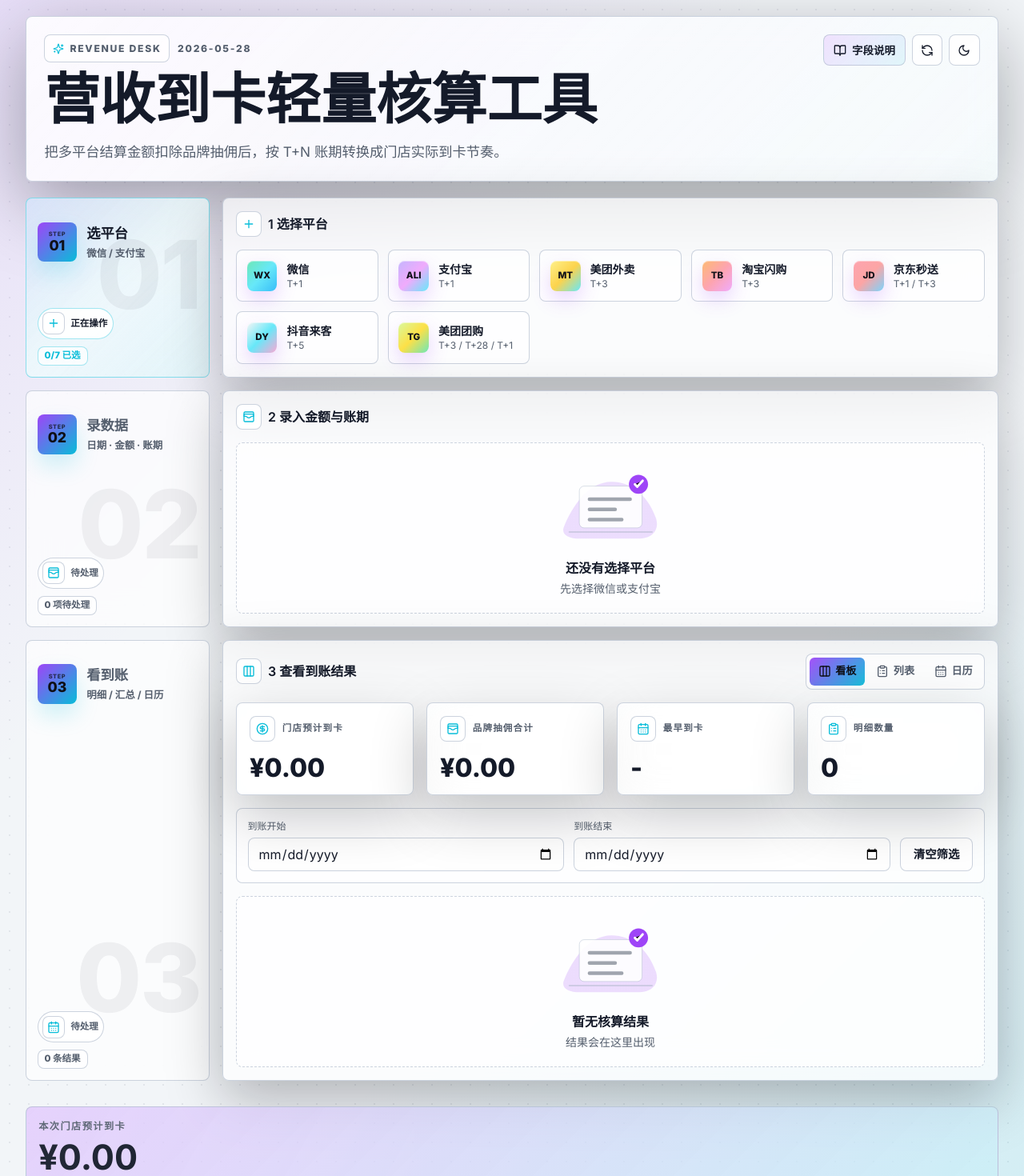
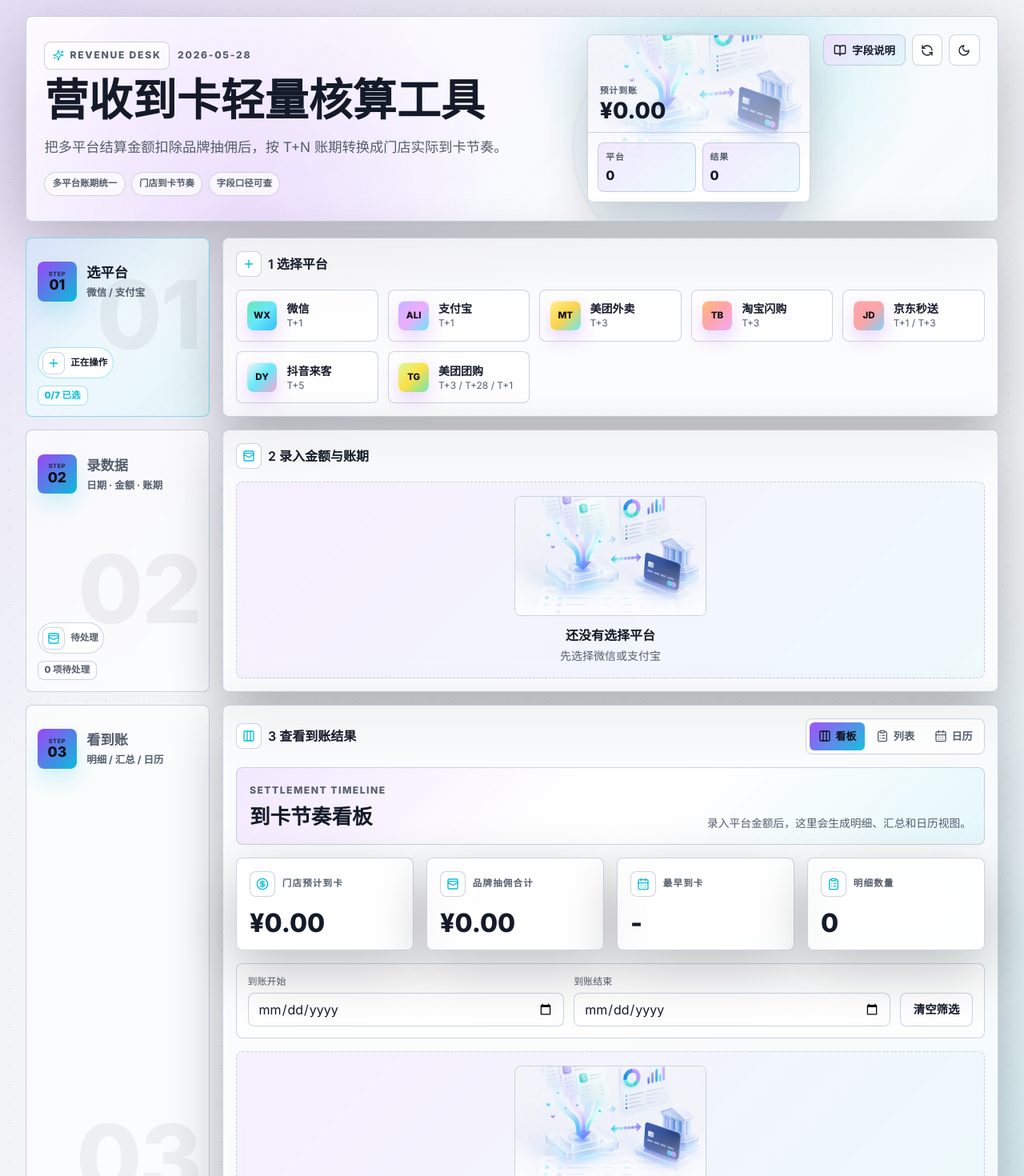
Before and after one commit to FleeHeart/revenue-to-card, a React (Vite) app: page / in a window 1280 px wide. Shown: the top 1470 px of the page at 80% size. Built offline with nearby package versions, Linux system fonts and the light colour scheme.

Commit message:
Polish revenue tool dashboard visuals

```diff
--- a/src/App.tsx
+++ b/src/App.tsx
@@ -22,6 +22,7 @@
 import type { ReactNode } from "react";
 import { useEffect, useMemo, useRef, useState } from "react";
 import { trackEvent } from "./analytics";
+import settlementEmptyState from "./assets/settlement-empty-state.webp";
 import { fieldDefinitions, type FieldDefinition } from "./fieldDefinitions";
 
 type PlatformId = "wechat" | "alipay" | "meituanTakeout" | "taobaoFlash" | "jdInstant" | "douyinLocal" | "meituanGroup";
@@ -233,20 +234,9 @@
 
 function EmptyIllustration() {
   return (
-    <svg viewBox="0 0 220 150" role="img" aria-label="空状态插画" className="mx-auto h-28 w-full max-w-[220px]">
-      <defs>
-        <linearGradient id="emptyGradient" x1="35" x2="178" y1="22" y2="128">
-          <stop stopColor="hsl(var(--accent-a))" />
-          <stop offset="1" stopColor="hsl(var(--accent-b))" />
-        </linearGradient>
-      </defs>
-      <path d="M33 111c20-45 45-72 78-73 31-1 61 21 75 60 7 20-6 35-28 35H59c-21 0-33-8-26-22Z" fill="url(#emptyGradient)" opacity=".18" />
-      <rect x="58" y="45" width="105" height="70" rx="8" fill="hsl(var(--surface-strong))" stroke="hsl(var(--border))" />
-      <path d="M75 67h68M75 84h43M75 101h54" stroke="hsl(var(--muted))" strokeWidth="6" strokeLinecap="round" opacity=".55" />
-      <circle cx="157" cy="42" r="16" fill="url(#emptyGradient)" />
-      <path d="m151 42 4 4 9-10" stroke="white" strokeWidth="4" strokeLinecap="round" strokeLinejoin="round" />
-      <path d="M41 122h139" stroke="hsl(var(--border))" strokeWidth="2" strokeLinecap="round" />
-    </svg>
+    <div className="empty-illustration-wrap" aria-hidden="true">
+      <img src={settlementEmptyState} alt="" />
+    </div>
   );
 }
 
@@ -396,6 +386,29 @@
               </div>
               <h1>营收到卡轻量核算工具</h1>
               <p>把多平台结算金额扣除品牌抽佣后，按 T+N 账期转换成门店实际到卡节奏。</p>
+              <div className="hero-bullets" aria-label="工具特点">
+                <span>多平台账期统一</span>
+                <span>门店到卡节奏</span>
+                <span>字段口径可查</span>
+              </div>
+            </div>
+
+            <div className="hero-visual-card" aria-label="本次核算概览">
+              <img src={settlementEmptyState} alt="" />
+              <div className="hero-visual-overlay">
+                <span>预计到账</span>
+                <strong>{formatMoney(totalAmount)}</strong>
+              </div>
+              <div className="hero-mini-grid">
+                <span>
+                  <small>平台</small>
+                  <strong>{selected.length}</strong>
+                </span>
+                <span>
+                  <small>结果</small>
+                  <strong>{filteredDetails.length}</strong>
+                </span>
+              </div>
             </div>
 
             <div className="hero-actions">
@@ -609,6 +622,14 @@
               }
             >
               <div className="result-stack">
+                <div className="result-brief">
+                  <div>
+                    <span className="hero-label">Settlement Timeline</span>
+                    <h2>到卡节奏看板</h2>
+                  </div>
+                  <p>{filteredDetails.length > 0 ? "已按平台账期汇总门店预计到账。" : "录入平台金额后，这里会生成明细、汇总和日历视图。"}</p>
+                </div>
+
                 <div className="metric-grid">
                   <MetricCard icon={<CircleDollarSign className="h-4 w-4" />} label="门店预计到卡" value={formatMoney(totalAmount)} />
                   <MetricCard icon={<WalletCards className="h-4 w-4" />} label="品牌抽佣合计" value={formatMoney(commissionTotal)} />
--- a/src/styles.css
+++ b/src/styles.css
@@ -56,20 +56,41 @@
 .hero-panel {
   position: relative;
   display: grid;
-  grid-template-columns: minmax(0, 1fr) auto;
+  grid-template-columns: minmax(0, 1fr) minmax(260px, 0.42fr) auto;
   gap: 1rem;
-  align-items: end;
-  border: 1px solid hsl(var(--border));
-  border-radius: 8px;
-  background:
+  align-items: stretch;
+  border: 1px solid hsl(var(--border));
+  border-radius: 8px;
+  background:
+    radial-gradient(circle at 72% 16%, hsl(var(--accent-b) / 0.2), transparent 28%),
+    radial-gradient(circle at 22% 100%, hsl(var(--accent-a) / 0.16), transparent 34%),
     linear-gradient(135deg, hsl(var(--surface-strong)), hsl(var(--surface))),
     linear-gradient(135deg, hsl(var(--accent-a) / 0.12), hsl(var(--accent-b) / 0.08));
-  box-shadow: 0 28px 90px hsl(226 40% 4% / 0.34), inset 0 1px 0 hsl(0 0% 100% / 0.12);
+  box-shadow:
+    0 28px 90px hsl(226 40% 4% / 0.26),
+    inset 0 1px 0 hsl(0 0% 100% / 0.18);
   padding: clamp(1rem, 2vw, 1.4rem);
   backdrop-filter: blur(24px);
+  overflow: hidden;
+}
+
+.hero-panel::after {
+  position: absolute;
+  inset: auto 20% -52px auto;
+  width: 18rem;
+  height: 18rem;
+  content: "";
+  border: 1px solid hsl(var(--border));
+  border-radius: 999px;
+  background: conic-gradient(from 90deg, hsl(var(--accent-a) / 0.22), hsl(var(--accent-b) / 0.08), transparent 62%, hsl(var(--accent-a) / 0.18));
+  filter: blur(1px);
+  opacity: 0.52;
+  pointer-events: none;
 }
 
 .hero-copy {
+  position: relative;
+  z-index: 1;
   min-width: 0;
   align-self: center;
 }
@@ -103,7 +124,7 @@
 .hero-copy h1 {
   margin: 0.8rem 0 0;
   max-width: 13em;
-  font-size: clamp(2rem, 5.4vw, 4.7rem);
+  font-size: clamp(2rem, 4.3vw, 3.85rem);
   font-weight: 800;
   line-height: 0.98;
 }
@@ -114,6 +135,109 @@
   color: hsl(var(--muted));
   font-size: clamp(0.95rem, 1.6vw, 1.08rem);
   line-height: 1.7;
+}
+
+.hero-bullets {
+  display: flex;
+  flex-wrap: wrap;
+  gap: 0.45rem;
+  margin-top: 1rem;
+}
+
+.hero-bullets span {
+  border: 1px solid hsl(var(--border));
+  border-radius: 999px;
+  background: hsl(var(--surface));
+  color: hsl(var(--muted));
+  padding: 0.34rem 0.58rem;
+  font-size: 0.72rem;
+  font-weight: 850;
+}
+
+.hero-visual-card {
+  position: relative;
+  z-index: 1;
+  display: grid;
+  align-content: end;
+  min-height: 210px;
+  border: 1px solid hsl(var(--border));
+  border-radius: 8px;
+  background:
+    linear-gradient(180deg, hsl(var(--surface-strong)), hsl(var(--surface))),
+    hsl(var(--surface));
+  box-shadow:
+    0 20px 56px hsl(226 40% 4% / 0.18),
+    inset 0 1px 0 hsl(0 0% 100% / 0.15);
+  overflow: hidden;
+}
+
+.hero-visual-card img {
+  position: absolute;
+  inset: -16px 0 auto;
+  width: 100%;
+  height: 170px;
+  object-fit: cover;
+  opacity: 0.9;
+}
+
+.hero-visual-card::after {
+  position: absolute;
+  inset: 0;
+  content: "";
+  background: linear-gradient(180deg, transparent 15%, hsl(var(--surface-strong)) 78%);
+  pointer-events: none;
+}
+
+.hero-visual-overlay,
+.hero-mini-grid {
+  position: relative;
+  z-index: 1;
+}
+
+.hero-visual-overlay {
+  display: grid;
+  gap: 0.18rem;
+  padding: 0 0.9rem 0.75rem;
+}
+
+.hero-visual-overlay span,
+.hero-mini-grid small {
+  color: hsl(var(--muted));
+  font-size: 0.68rem;
+  font-weight: 850;
+  letter-spacing: 0.08em;
+  text-transform: uppercase;
+}
+
+.hero-visual-overlay strong {
+  overflow-wrap: anywhere;
+  font-size: clamp(1.25rem, 2.2vw, 1.75rem);
+  font-weight: 900;
+  line-height: 1.05;
+}
+
+.hero-mini-grid {
+  display: grid;
+  grid-template-columns: repeat(2, minmax(0, 1fr));
+  gap: 0.5rem;
+  border-top: 1px solid hsl(var(--border));
+  padding: 0.75rem;
+}
+
+.hero-mini-grid span {
+  display: grid;
+  border: 1px solid hsl(var(--border));
+  border-radius: 8px;
+  background:
+    linear-gradient(135deg, hsl(var(--accent-a) / 0.12), hsl(var(--accent-b) / 0.08)),
+    hsl(var(--surface));
+  padding: 0.55rem;
+}
+
+.hero-mini-grid strong {
+  margin-top: 0.14rem;
+  font-size: 1rem;
+  font-weight: 900;
 }
 
 .hero-focus {
@@ -140,6 +264,8 @@
 }
 
 .hero-actions {
+  position: relative;
+  z-index: 1;
   display: flex;
   flex-wrap: wrap;
   align-self: start;
@@ -380,6 +506,37 @@
   display: grid;
   min-width: 0;
   gap: 1rem;
+}
+
+.result-brief {
+  display: flex;
+  min-width: 0;
+  align-items: end;
+  justify-content: space-between;
+  gap: 1rem;
+  border: 1px solid hsl(var(--border));
+  border-radius: 8px;
+  background:
+    linear-gradient(135deg, hsl(var(--accent-a) / 0.12), transparent 42%),
+    linear-gradient(315deg, hsl(var(--accent-b) / 0.1), transparent 40%),
+    hsl(var(--surface));
+  padding: 0.9rem 1rem;
+  box-shadow: inset 0 1px 0 hsl(0 0% 100% / 0.12);
+}
+
+.result-brief h2 {
+  margin: 0.24rem 0 0;
+  font-size: clamp(1.2rem, 2vw, 1.65rem);
+  font-weight: 900;
+}
+
+.result-brief p {
+  max-width: 26rem;
+  margin: 0;
+  color: hsl(var(--muted));
+  font-size: 0.86rem;
+  line-height: 1.65;
+  text-align: right;
 }
 
 .metric-grid {
@@ -763,9 +920,37 @@
 .empty-state {
   border: 1px dashed hsl(var(--border));
   border-radius: 8px;
-  background: hsl(var(--surface));
-  padding: 1.25rem;
+  background:
+    linear-gradient(135deg, hsl(var(--accent-a) / 0.08), hsl(var(--accent-b) / 0.06)),
+    hsl(var(--surface));
+  padding: 1.05rem;
   text-align: center;
+  box-shadow: inset 0 1px 0 hsl(0 0% 100% / 0.12);
+}
+
+.empty-illustration-wrap {
+  position: relative;
+  max-width: 240px;
+  aspect-ratio: 1.6;
+  margin: 0 auto;
+  border: 1px solid hsl(var(--border));
+  border-radius: 8px;
+  background: hsl(var(--surface-strong));
+  overflow: hidden;
+}
+
+.empty-illustration-wrap::after {
+  position: absolute;
+  inset: 0;
+  content: "";
+  background: linear-gradient(180deg, transparent 55%, hsl(var(--surface-strong)) 100%);
+  pointer-events: none;
+}
+
+.empty-illustration-wrap img {
+  width: 100%;
+  height: 100%;
+  object-fit: cover;
 }
 
 .skeleton {
@@ -1461,11 +1646,12 @@
 
 @media (max-width: 1024px) {
   .hero-panel {
-    grid-template-columns: 1fr;
-  }
-
-  .hero-focus {
-    min-height: 112px;
+    grid-template-columns: minmax(0, 1fr) auto;
+  }
+
+  .hero-visual-card {
+    grid-column: 1 / -1;
+    min-height: 180px;
   }
 
   .metric-grid {
@@ -1504,6 +1690,15 @@
     justify-content: flex-start;
   }
 
+  .result-brief {
+    align-items: flex-start;
+    flex-direction: column;
+  }
+
+  .result-brief p {
+    text-align: left;
+  }
+
   .process-grid {
     grid-template-columns: 1fr;
   }
@@ -1558,11 +1753,15 @@
   }
 
   .hero-copy h1 {
-    font-size: clamp(1.85rem, 12vw, 3.1rem);
-  }
-
-  .hero-focus strong {
-    font-size: clamp(1.8rem, 9vw, 2.45rem);
+    font-size: clamp(1.85rem, 9vw, 2.45rem);
+  }
+
+  .hero-visual-card {
+    min-height: 168px;
+  }
+
+  .hero-visual-card img {
+    height: 142px;
   }
 
   .segmented {
```
Also changed, not shown: src/assets/settlement-empty-state.webp (added).
